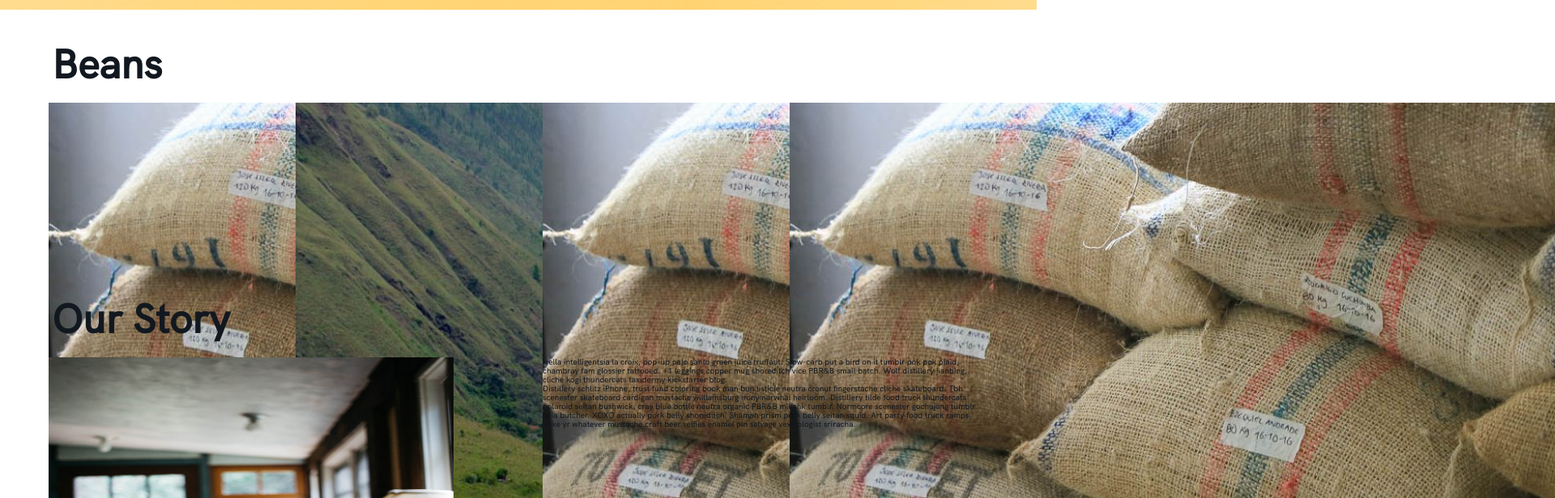
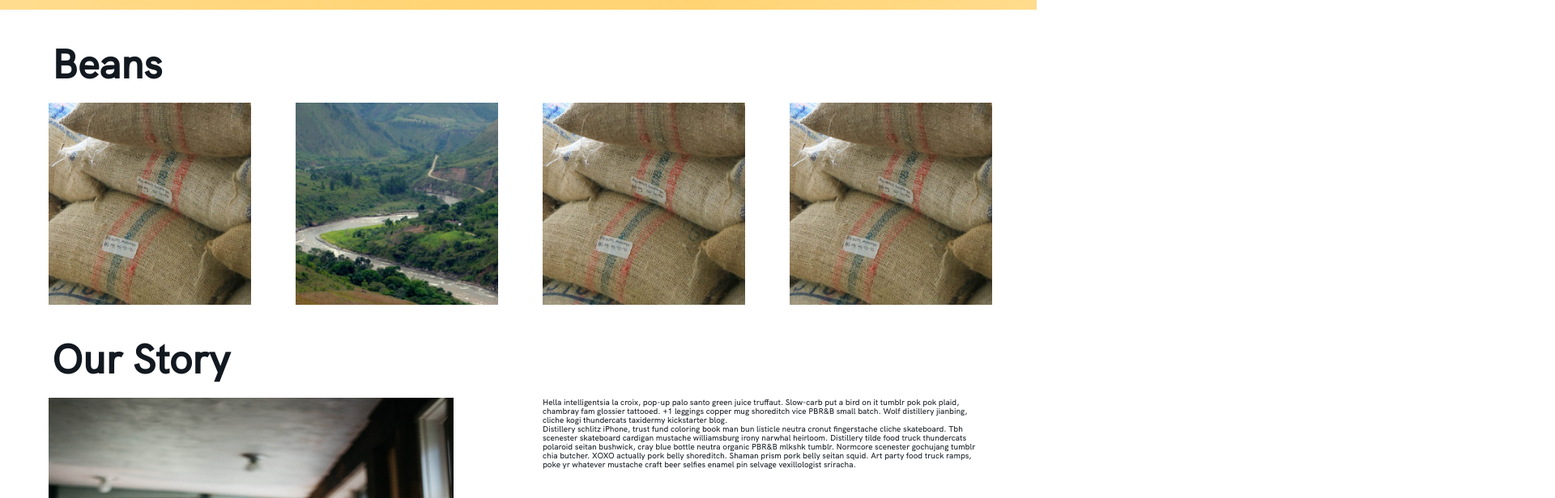
Before and after one commit to dgwn/aporia-frontend, a React (Create React App) app: page / in a window 1280 px wide. Shown: the part 780-1396 px from the top of the page at 81% size, 1920 px wide, since content can reach past the window. Built offline with nearby package versions, Linux system fonts and the light colour scheme.

Commit message:
add some image sizing

```diff
--- a/src/sass/components/_bean-card.scss
+++ b/src/sass/components/_bean-card.scss
@@ -1,4 +1,12 @@
 .bean-card{
     background-color: $color-tertiary-red;
-    height: 20rem;
+    height: 25rem;
+    width: 25rem;
+
+    &__image{
+        height: 25rem;
+        width: 25rem;
+
+        object-fit: cover;
+    }
 }
```
